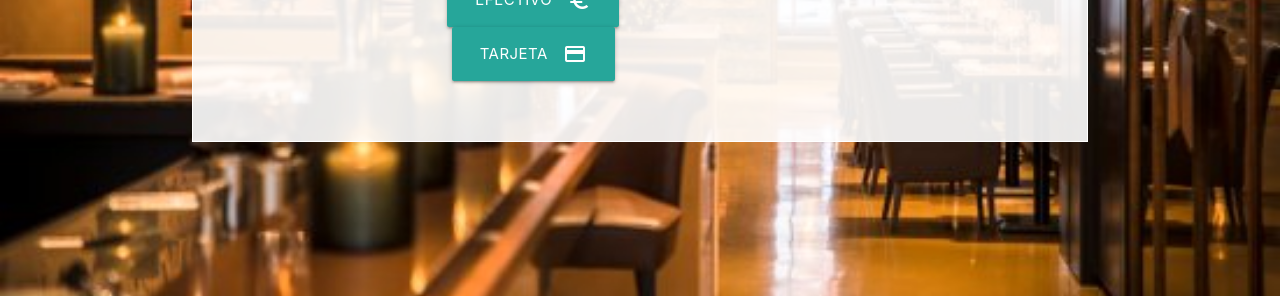
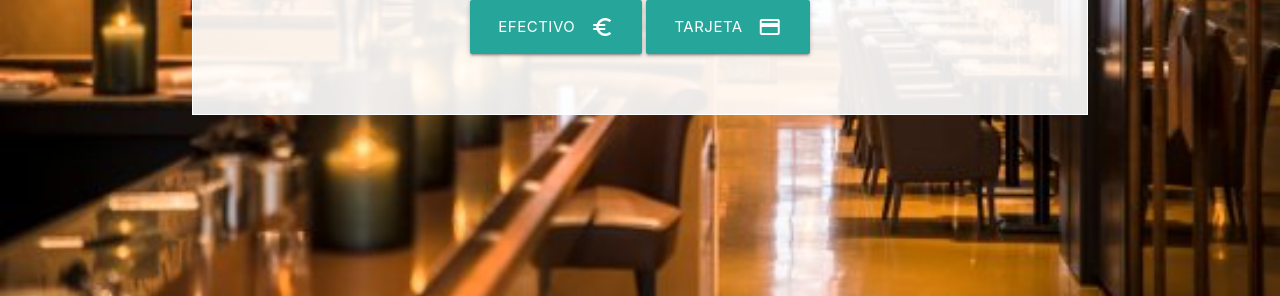
Before and after one commit to JoseLomero/PracticaMaterialize, a plain HTML site: page factura.html in a window 1280 px wide. Shown: the part 504-800 px from the top of the page. Drawn offline with Linux system fonts and the light colour scheme.

Commit message:
Arreglada factura

```diff
--- a/factura.html
+++ b/factura.html
@@ -29,7 +29,6 @@
                     <h3 class="col s12">Método de pago</h3>
                     <form action="index.html" class="col s12">
                         <div class="row">
-                            <div class="col s12 m6">
                             <button class="btn-large waves-effect waves-light" type="submit" name="action">Efectivo
                                 <i class="material-icons right">euro_symbol</i>
                             </button>
@@ -37,7 +36,6 @@
                             <button class="btn-large waves-effect waves-light" type="submit" name="action">Tarjeta
                                 <i class="material-icons right">credit_card</i>
                             </button>
-                            </div>
                         </div>
                     </form>
                 </div>
```
Lines whose indentation alone changed are shown as unchanged.
